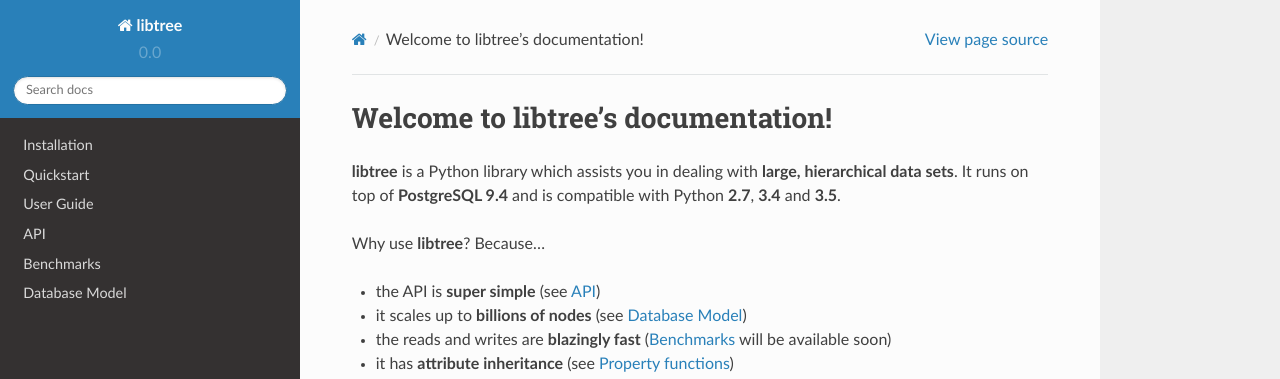
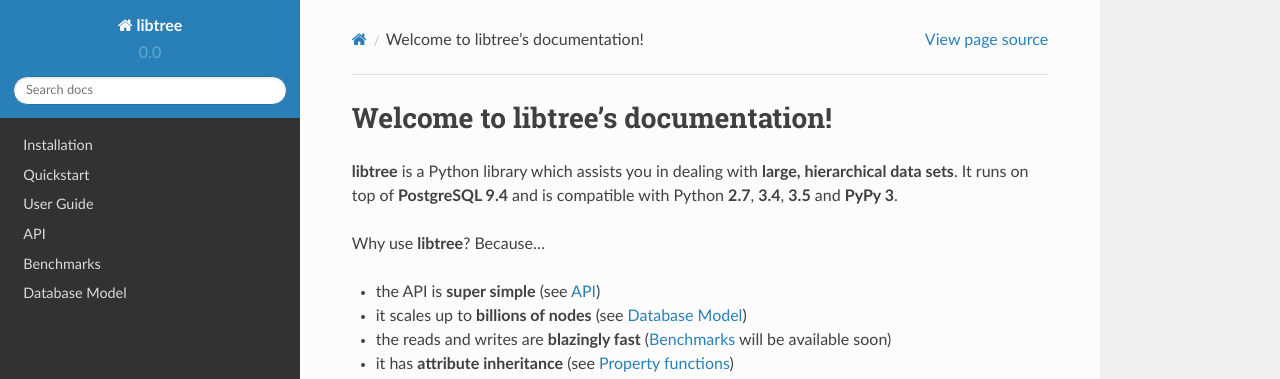
Before and after one commit to vortec/libtree, a Sphinx documentation site: the page built from docs/source/index.rst, in a window 1280 px wide and 1375 px high. Shown: the top 379 px of the window. Built offline with Sphinx 7.4.7 and the Read the Docs theme 2.0.0, drawn with Linux system fonts in a browser that asks for light colours.

Commit message:
add PyPy3 to list of supported platforms

```diff
--- a/docs/source/index.rst
+++ b/docs/source/index.rst
@@ -5,7 +5,7 @@
 
 **libtree** is a Python library which assists you in dealing with
 **large, hierarchical data sets**. It runs on top of **PostgreSQL 9.4**
-and is compatible with Python **2.7**, **3.4** and **3.5**.
+and is compatible with Python **2.7**, **3.4**, **3.5** and **PyPy 3**.
 
 Why use **libtree**? Because...
 
```
Also changed, not shown: README.md (+1 -1 lines).
